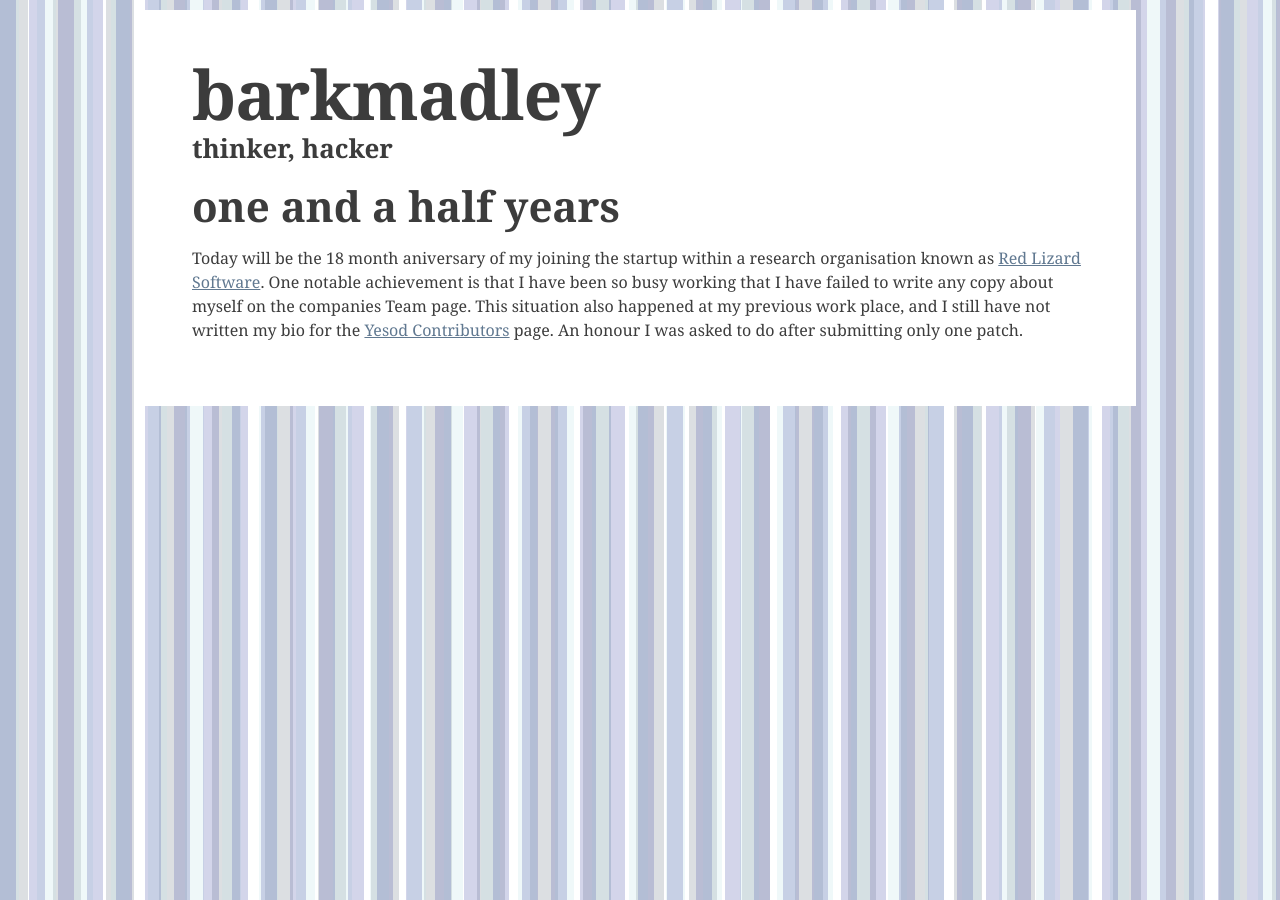
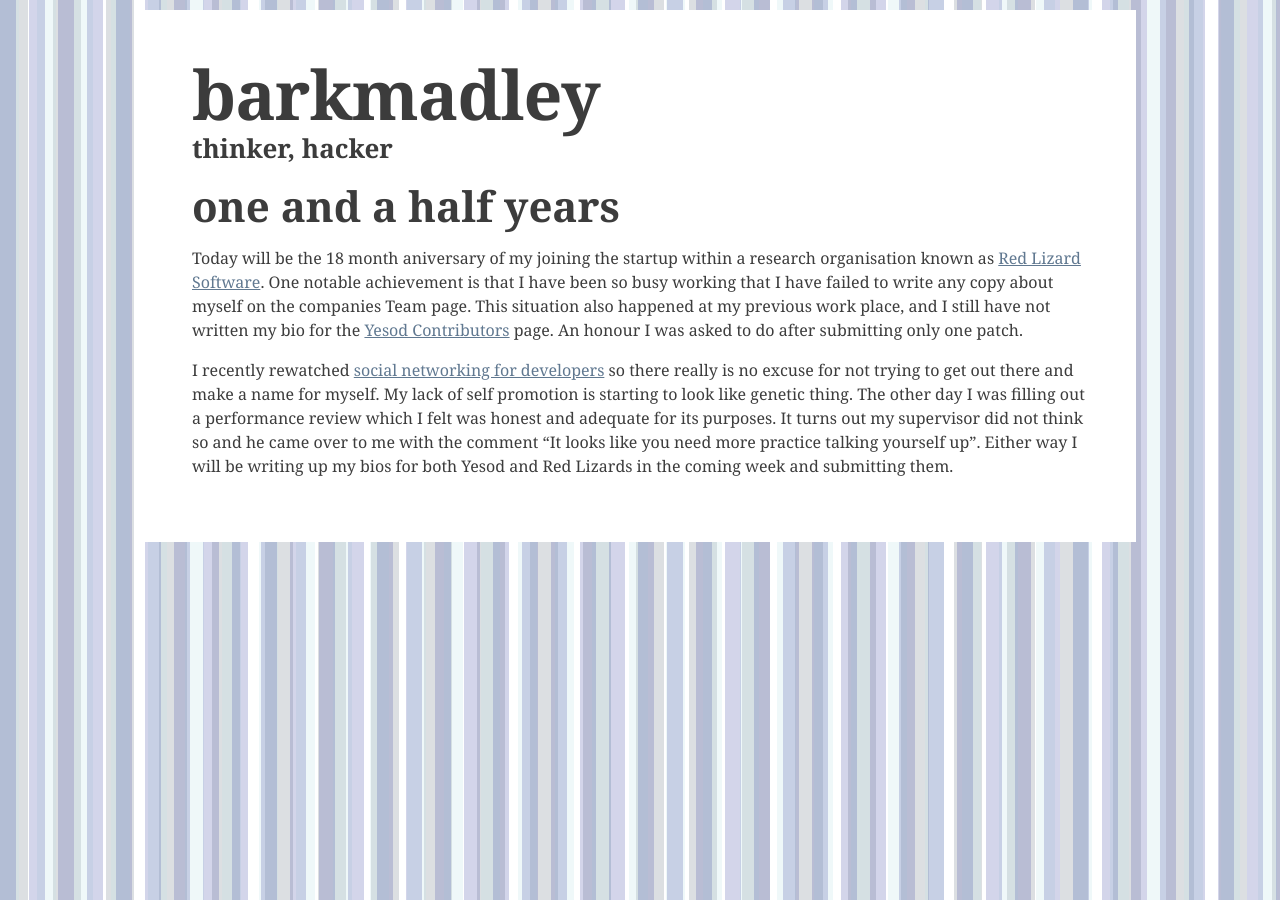
Before and after one commit to barkmadley/barkmadley.github.com, a Jekyll site: the page built from _posts/2011-06-04-one-and-a-half-years.md, in a window 1280 px wide. Built offline with Jekyll 4.4.1, drawn with Linux system fonts in a browser that asks for light colours; nearby versions of some CDN libraries; Markdown is read by kramdown in place of the engine named in the settings.

Commit message:
checkpointing.

```diff
--- a/_posts/2011-06-04-one-and-a-half-years.md
+++ b/_posts/2011-06-04-one-and-a-half-years.md
@@ -10,3 +10,13 @@ to write any copy about myself on the companies Team page. This situation also
 happened at my previous work place, and I still have not written my bio for the
 [Yesod Contributors](http://www.yesodweb.com/page/contributors/) page. An honour
 I was asked to do after submitting only one patch.
+
+I recently rewatched [social networking for
+developers](http://www.hanselman.com/blog/FoundVideoSocialNetworkingForDevelopersAndMakingYourBlogSuckLess.aspx)
+so there really is no excuse for not trying to get out there and make a name for
+myself. My lack of self promotion is starting to look like genetic thing. The
+other day I was filling out a performance review which I felt was honest and
+adequate for its purposes. It turns out my supervisor did not think so and he
+came over to me with the comment "It looks like you need more practice talking
+yourself up". Either way I will be writing up my bios for both Yesod and Red
+Lizards in the coming week and submitting them.
```
